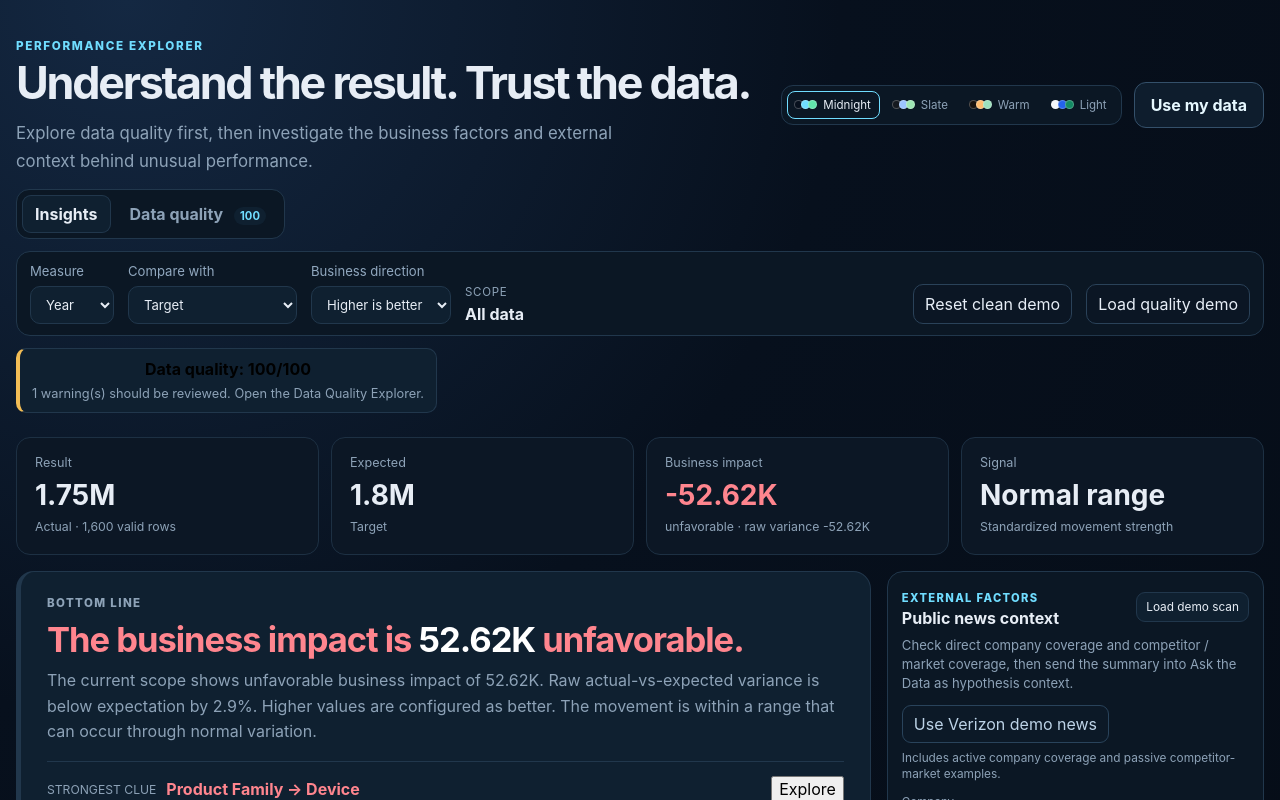
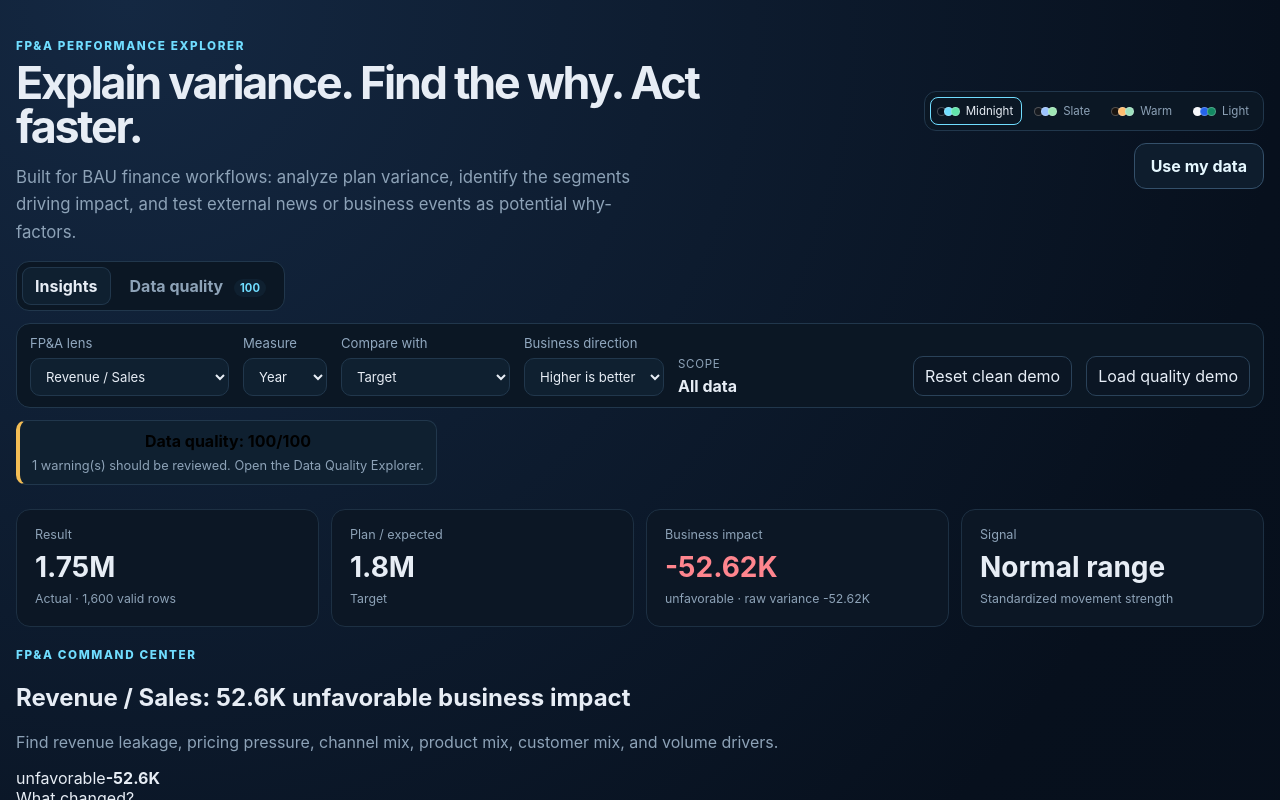
Before and after one commit to yashumani/drill-down-anamoly, a React (Vite) app: page / in a window 1280 px wide. Shown: the top 800 px of the page. Built offline with nearby package versions, Linux system fonts and the light colour scheme.

Commit message:
Refocus app on FP&A insight workflow

```diff
--- a/src/App.tsx
+++ b/src/App.tsx
@@ -4,11 +4,15 @@ import { createSampleData } from './data/sampleData';
 import { createQualityDemoData } from './data/qualityDemo';
 import { investigate } from './lib/anomaly';
 import { analyzeDataQuality } from './lib/dataQuality';
+import type { PlanningLens } from './lib/fpaInsights';
+import { planningLenses } from './lib/fpaInsights';
 import { parseDataFile } from './lib/io';
+import type { NewsAnalysisResult } from './lib/newsIntel';
 import { profileFields } from './lib/profile';
 import { ContributionBars, DimensionLandscape, DrillTree, InteractionList } from './components/Visuals';
 import { ChatPanel } from './components/ChatPanel';
 import { DataQualityPanel } from './components/DataQualityPanel';
+import { FpaInsightPanel } from './components/FpaInsightPanel';
 import { NewsIntelPanel } from './components/NewsIntelPanel';
 import { ThemePicker } from './components/ThemePicker';
 import type { PaletteId } from './components/ThemePicker';
@@ -27,10 +31,12 @@ export default function App() {
   const [actualKey, setActualKey] = useState('actual');
   const [expectedKey, setExpectedKey] = useState('target');
   const [metricPolarity, setMetricPolarity] = useState<MetricPolarity>('higher_is_better');
+  const [planningLens, setPlanningLens] = useState<PlanningLens>('revenue');
   const [predicates, setPredicates] = useState<Predicate[]>([]);
   const [selectedDimension, setSelectedDimension] = useState<string>('region');
   const [manualContext, setManualContext] = useState('');
   const [newsContext, setNewsContext] = useState('');
+  const [newsAnalysis, setNewsAnalysis] = useState<NewsAnalysisResult | null>(null);
   const [palette, setPalette] = useState<PaletteId>(() => {
     const saved = localStorage.getItem('anomaly-palette');
     return saved === 'slate' || saved === 'warm' || saved === 'light' ? saved : 'midnight';
@@ -71,10 +77,12 @@ export default function App() {
     setActualKey(candidateActual);
     setExpectedKey(candidateExpected);
     setMetricPolarity('higher_is_better');
+    setPlanningLens('revenue');
     setPredicates([]);
     setSelectedDimension(nextQuality.dimensionCandidates[0] ?? '');
     setManualContext('');
     setNewsContext('');
+    setNewsAnalysis(null);
   }
 
   function loadCleanDemo() {
@@ -124,7 +132,7 @@ export default function App() {
 
   return <main data-theme={palette}>
     <header className="hero compact-hero">
-      <div><span className="eyebrow">PERFORMANCE EXPLORER</span><h1>Understand the result. Trust the data.</h1><p>Explore data quality first, then investigate the business factors and external context behind unusual performance.</p></div>
+      <div><span className="eyebrow">FP&A PERFORMANCE EXPLORER</span><h1>Explain variance. Find the why. Act faster.</h1><p>Built for BAU finance workflows: analyze plan variance, identify the segments driving impact, and test external news or business events as potential why-factors.</p></div>
       <div className="header-tools"><ThemePicker value={palette} onChange={changePalette} /><label className="upload">Use my data<input type="file" accept=".csv,.json" onChange={(event) => loadFile(event.target.files?.[0])} /></label></div>
     </header>
 
@@ -137,6 +145,7 @@ export default function App() {
 
     <section className="controls top-controls" aria-label="Analysis filters">
       {workspace === 'insights' && <>
+        <label>FP&A lens<select value={planningLens} onChange={(event) => setPlanningLens(event.target.value as PlanningLens)}>{planningLenses.map((lens) => <option key={lens.id} value={lens.id}>{lens.label}</option>)}</select></label>
         <label>Measure<select value={actualKey} onChange={(event) => { setActualKey(event.target.value); setPredicates([]); }}>{numeric.map((profile) => <option key={profile.name} value={profile.name}>{humanize(profile.name)}</option>)}</select></label>
         <label>Compare with<select value={expectedKey} onChange={(event) => { setExpectedKey(event.target.value); setPredicates([]); }}><option value="">Robust typical value</option>{numeric.filter((profile) => profile.name !== actualKey).map((profile) => <option key={profile.name} value={profile.name}>{humanize(profile.name)}</option>)}</select></label>
         <label>Business direction<select value={metricPolarity} onChange={(event) => { setMetricPolarity(event.target.value as MetricPolarity); setPredicates([]); }}><option value="higher_is_better">Higher is better</option><option value="lower_is_better">Lower is better</option></select></label>
@@ -156,10 +165,12 @@ export default function App() {
 
       <section className="executive-metrics">
         <Metric label="Result" value={format(result.actual)} helper={`${humanize(actualKey)} · ${result.validRowCount.toLocaleString()} valid rows`} />
-        <Metric label={expectedKey ? 'Expected' : 'Typical'} value={format(result.expected)} helper={expectedKey ? humanize(expectedKey) : 'Robust median baseline'} />
+        <Metric label={expectedKey ? 'Plan / expected' : 'Typical'} value={format(result.expected)} helper={expectedKey ? humanize(expectedKey) : 'Robust median baseline'} />
         <Metric label="Business impact" value={`${result.businessImpact >= 0 ? '+' : ''}${format(result.businessImpact)}`} helper={`${result.impactDirection} · raw variance ${format(result.variance)}`} tone={tone} />
         <Metric label="Signal" value={plainAnomaly(result.anomalyScore)} helper="Standardized movement strength" tone={result.anomalyScore >= 2 ? 'warn' : undefined} />
       </section>
+
+      <FpaInsightPanel rows={rows} predicates={predicates} result={result} dataQuality={qualityReport} planningLens={planningLens} newsAnalysis={newsAnalysis} />
 
       <section className="guided-layout">
         <div className="guided-main">
@@ -167,7 +178,7 @@ export default function App() {
           <Panel title="What is contributing most?" subtitle="Select a factor, then a group. Every drill automatically re-checks the other quality-approved factors."><div className="driver-split"><DimensionLandscape scores={result.dimensionScores} onSelect={(dimension: DimensionScore) => setSelectedDimension(dimension.dimension)} /><ContributionBars score={selectedScore} onDrill={(predicate) => drill([predicate])} /></div></Panel>
         </div>
         <div className="insight-sidebar">
-          <NewsIntelPanel onContextReady={setNewsContext} />
+          <NewsIntelPanel onContextReady={setNewsContext} onAnalysisReady={setNewsAnalysis} />
           <ChatPanel rows={rows} dimensions={dimensions} actualKey={actualKey} expectedKey={expectedKey || undefined} metricPolarity={metricPolarity} predicates={predicates} result={result} dataQuality={qualityReport} externalContext={externalContext} manualContext={manualContext} onExternalContext={setManualContext} onAction={handleChatAction} />
         </div>
       </section>
```
